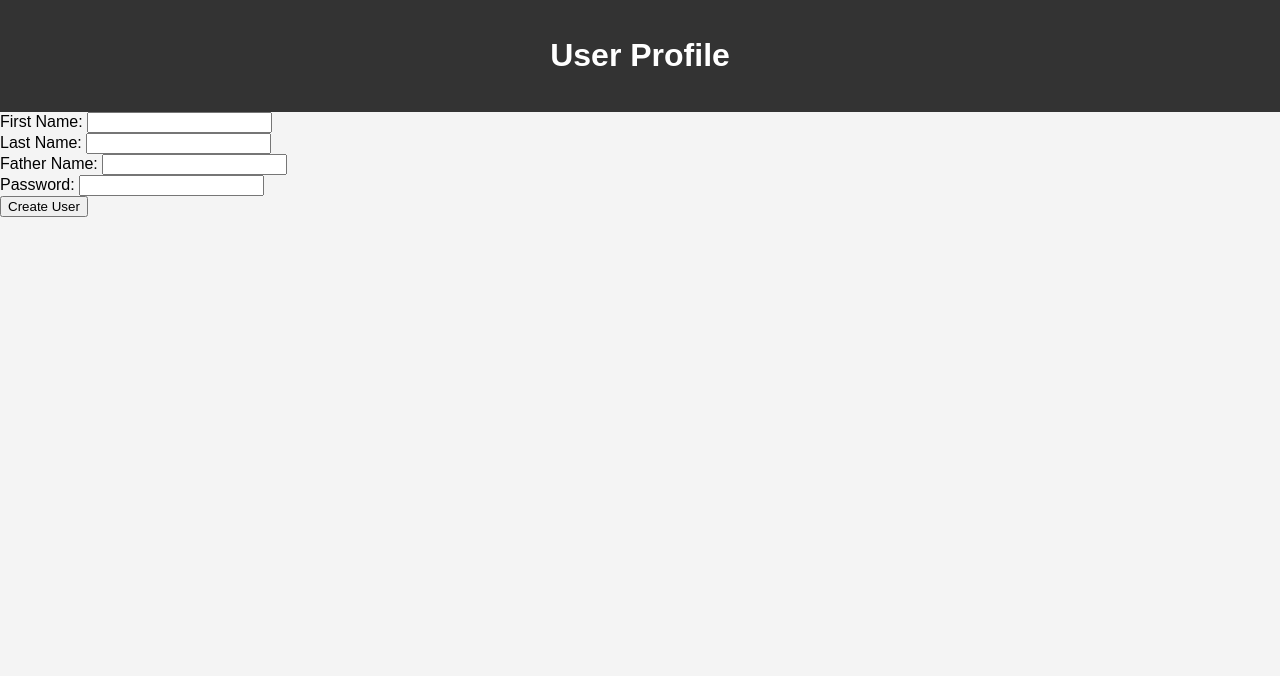
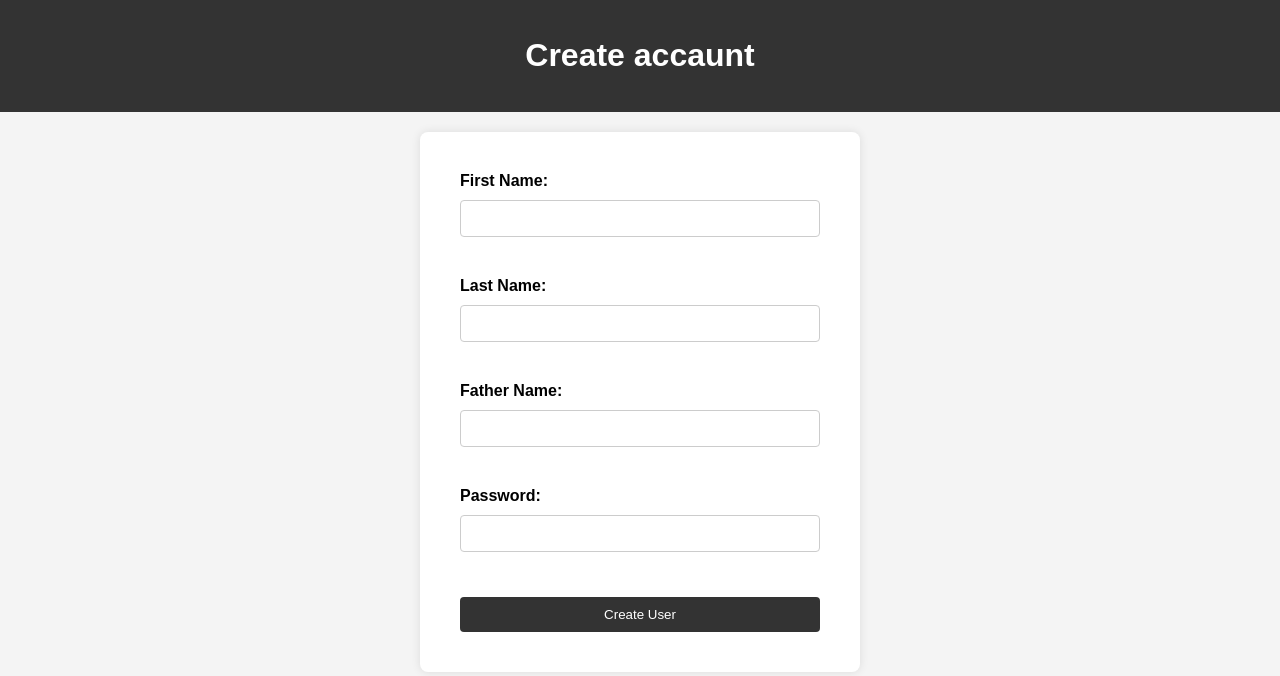
Before and after one commit to Lockerio/GYM_Service, a FastAPI app: page /user/create in a window 1280 px wide. Shown: the top 676 px of the page. Run offline with FastAPI, Linux system fonts and the light colour scheme; parts of the project's set-up code (start-up, migrations or seed data) failed here and were passed over.

Commit message:
Update UI

```diff
--- a/src/app/main.py
+++ b/src/app/main.py
@@ -5,7 +5,7 @@ from starlette.staticfiles import StaticFiles
 from app.user.router import user_router
 
 app = FastAPI(
-    title="GYM Service"
+    title="GYM Service", debug=True
 )
 
 app.mount("/static", StaticFiles(directory="app/static"), name="static")
--- a/src/app/static/user.css
+++ b/src/app/static/user.css
@@ -1,5 +1,7 @@
+/* user.css */
+
 body {
-    font-family: Arial, sans-serif;
+    font-family: 'Arial', sans-serif;
     margin: 0;
     padding: 0;
     background-color: #f4f4f4;
@@ -13,26 +15,48 @@ header {
 }
 
 .profile-container {
-    max-width: 600px;
+    max-width: 400px;
     margin: 20px auto;
     background-color: #fff;
     padding: 20px;
     box-shadow: 0 0 10px rgba(0, 0, 0, 0.1);
+    border-radius: 8px;
 }
 
-.profile-picture {
-    max-width: 100%;
-    border-radius: 50%;
+.user-form {
+    display: flex;
+    flex-direction: column;
 }
 
-.user-info {
-    margin-top: 20px;
+.form-group {
+    padding: 20px;
 }
 
-h2 {
-    color: #333;
+label {
+    display: block;
+    font-weight: bold;
+    margin-bottom: 5px;
 }
 
-p {
-    color: #666;
+input {
+    width: 100%;
+    padding: 10px;
+    box-sizing: border-box;
+    border: 1px solid #ccc;
+    border-radius: 4px;
+    margin-top: 5px;
 }
+
+input[type="submit"] {
+    background-color: #333;
+    color: #fff;
+    cursor: pointer;
+    padding: 10px;
+    border: none;
+    border-radius: 4px;
+    transition: background-color 0.3s ease;
+}
+
+input[type="submit"]:hover {
+    background-color: #555;
+}
--- a/src/app/user/templates/user_create.html
+++ b/src/app/user/templates/user_create.html
@@ -4,27 +4,39 @@
     <meta charset="UTF-8">
     <meta name="viewport" content="width=device-width, initial-scale=1.0">
     <link rel="stylesheet" type="text/css" href="{{ url_for('static', path='user.css') }}">
-    <title>Создать аккаунт</title>
+    <title>Create User</title>
 </head>
 <body>
     <header>
-        <h1>User Profile</h1>
+        <h1>Create accaunt</h1>
     </header>
 
-    <form method="post" action="{{ url_for('created') }}">
+    <div class="profile-container">
+        <form method="post" action="{{ url_for('created') }}" class="user-form">
+            <div class="form-group">
                 <label for="first_name">First Name:</label>
-        <input type="text" id="first_name" name="first_name" required><br>
+                <input type="text" id="first_name" name="first_name" required>
+            </div>
 
+            <div class="form-group">
                 <label for="last_name">Last Name:</label>
-        <input type="text" id="last_name" name="last_name" required><br>
+                <input type="text" id="last_name" name="last_name" required>
+            </div>
 
+            <div class="form-group">
                 <label for="father_name">Father Name:</label>
-        <input type="text" id="father_name" name="father_name" required><br>
+                <input type="text" id="father_name" name="father_name" required>
+            </div>
 
+            <div class="form-group">
                 <label for="password">Password:</label>
-        <input type="text" id="password" name="password" required><br>
+                <input type="password" id="password" name="password" required>
+            </div>
 
+            <div class="form-group">
                 <input type="submit" value="Create User">
+            </div>
         </form>
+    </div>
 </body>
 </html>
```
Lines whose indentation alone changed are shown as unchanged.
